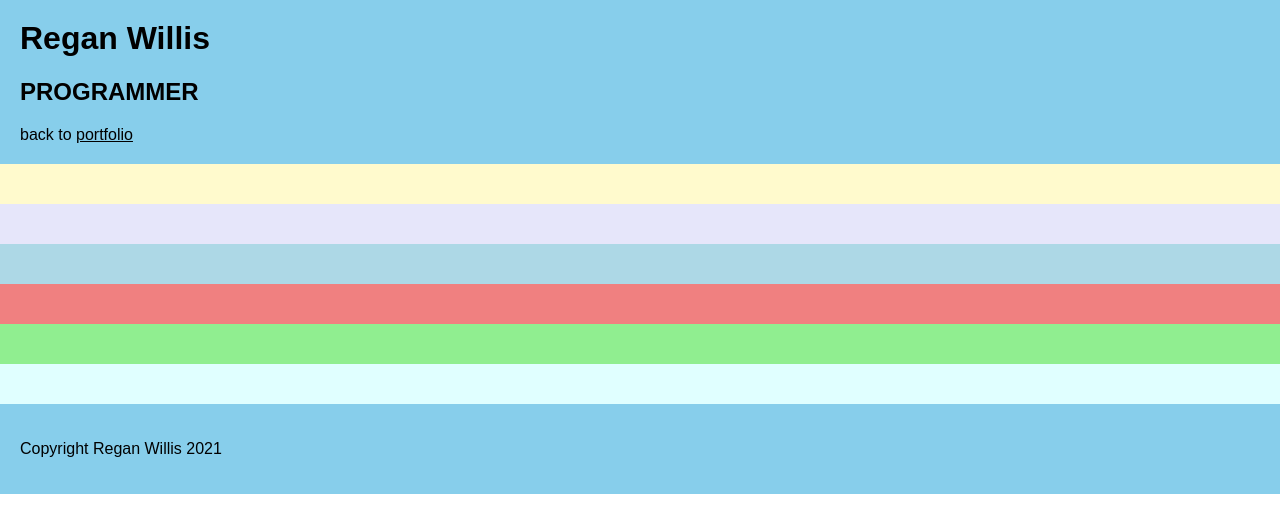
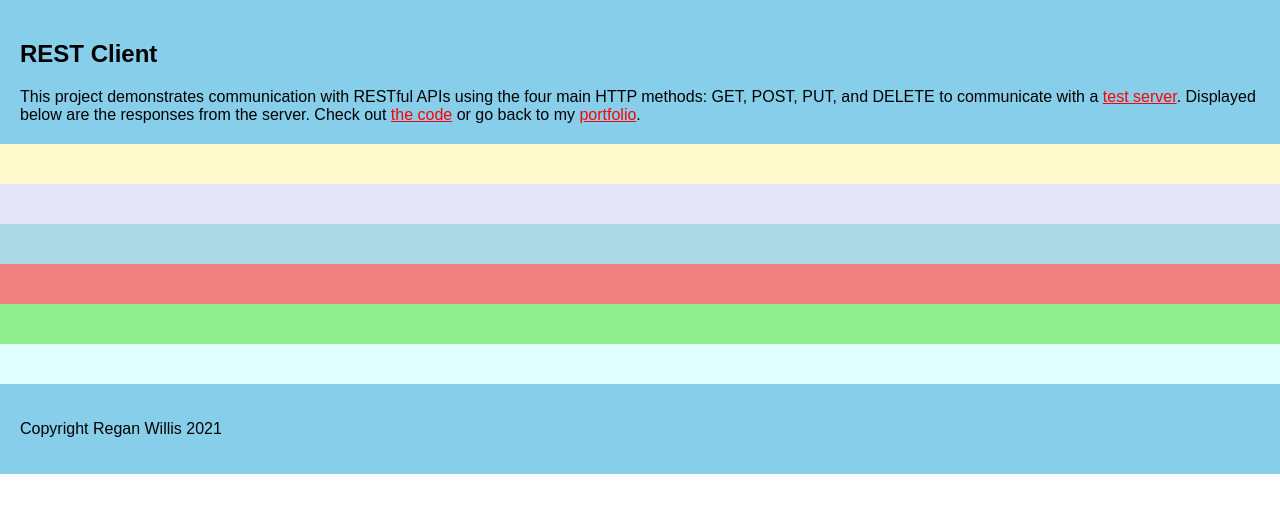
Before and after one commit to reganwillis/RESTClient, a plain HTML site: page RESTClient.html in a window 1280 px wide. Drawn offline with Linux system fonts and the light colour scheme; no server answers; a script that the page names is missing.

Commit message:
adding documentation

```diff
--- a/index.html
+++ b/RESTClient.html
@@ -7,13 +7,19 @@
     <!--PAGE TITLE-->
     <title>Regan Willis</title>
     <!--LINK TO CSS DOC-->
-    <link rel="stylesheet" type="text/css" href = 'style.css'/>
+    <link rel="stylesheet" type="text/css" href = 'rest_style.css'/>
 </head>
 <body>
     <div class = 'header'>
-        <h1>Regan Willis</h1>
-        <h2>PROGRAMMER</h2>
-        <p>back to <a href='#'>portfolio</a></p>
+        <h2>REST Client</h2>
+        <p>
+            This project demonstrates communication with RESTful APIs using the four main HTTP methods:
+            GET, POST, PUT, and DELETE to communicate with
+            a <a href='http://jsonplaceholder.typicode.com/'>test server</a>.
+            Displayed below are the responses from the server.
+            Check out <a href='https://github.com/reganwillis/RESTClient'>the code</a> or go back to
+            my <a href='https://s3.us-east-2.amazonaws.com/reganwillis-softwaredeveloper.com/portfolio.html'>portfolio</a>.
+        </p>
     </div>
     <div class = 'content'>
         <div id='display-posts'></div>
--- a/index.js
+++ b/rest_index.js
@@ -1,7 +1,5 @@
 
 // Regan Willis 2021
-
-// TODO: general description of project and link to code
 
 // import module
 import * as RESTClient from './RESTClient.js'
--- a/style.css
+++ b/rest_style.css
@@ -13,12 +13,8 @@ h1 {
     margin-top: 0;
 }
 
-a:hover {
+a {
     color: red;
-}
-
-a {
-    color: black;
 }
 
 .header p {
```
Also changed, not shown: 1 other file.
